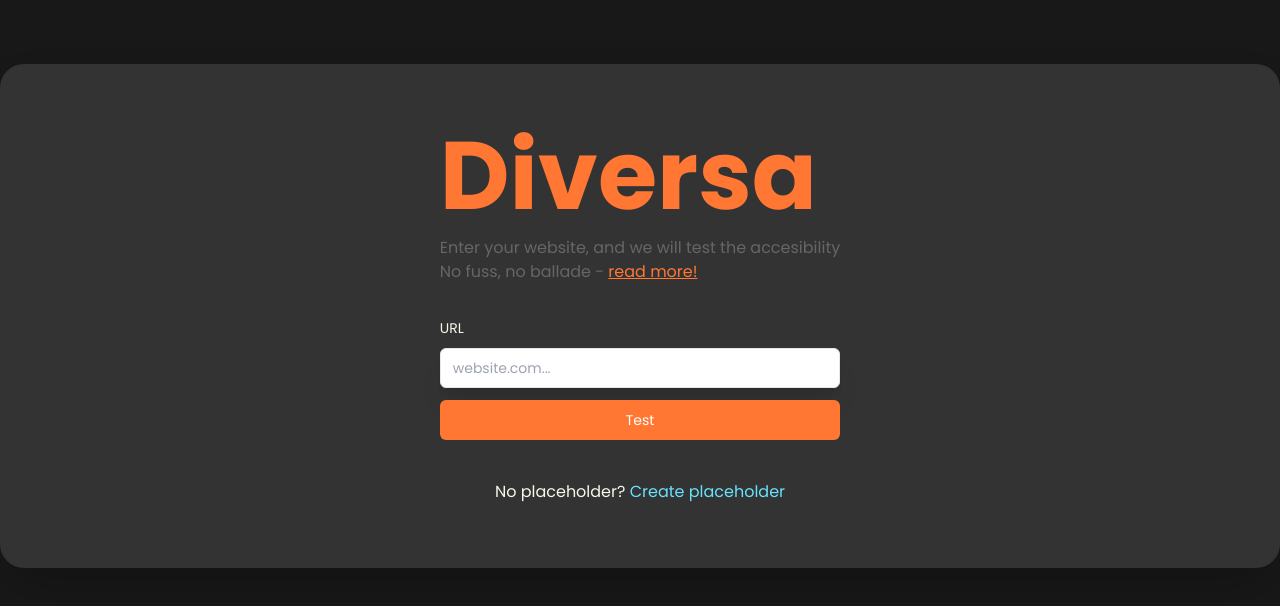
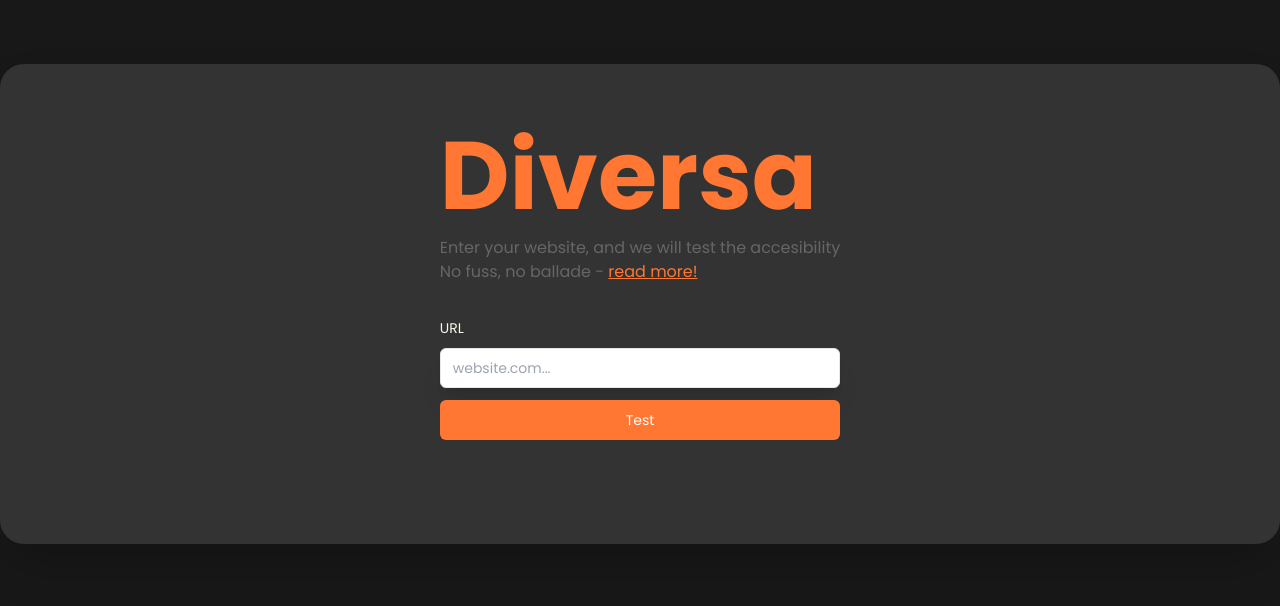
Before and after one commit to SmoIIy/charlie-tango-axe, a Next.js app: page /main in a window 1280 px wide. Shown: the top 606 px of the page. Built offline with nearby package versions, Linux system fonts and the light colour scheme.

Commit message:
Update page.jsx

```diff
--- a/src/app/main/page.jsx
+++ b/src/app/main/page.jsx
@@ -34,13 +34,7 @@ export default async function Main() {
             </div>
           </form>
 
-          <div className="text-center">
-            {" "}
-            No placeholder?{" "}
-            <a className="text-brand-turquoise50" href="/signup">
-              Create placeholder
-            </a>{" "}
-          </div>
+
         </div>
       </div>
     </section>
```
